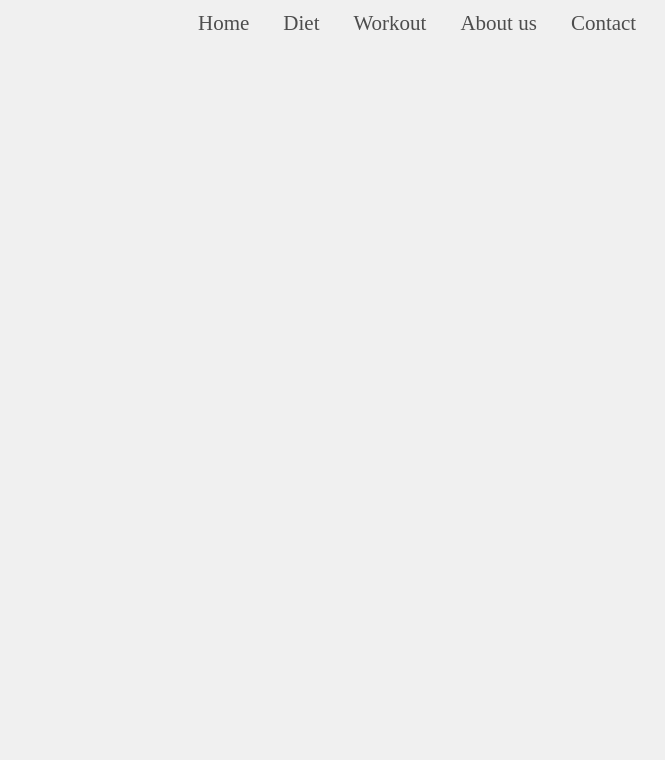
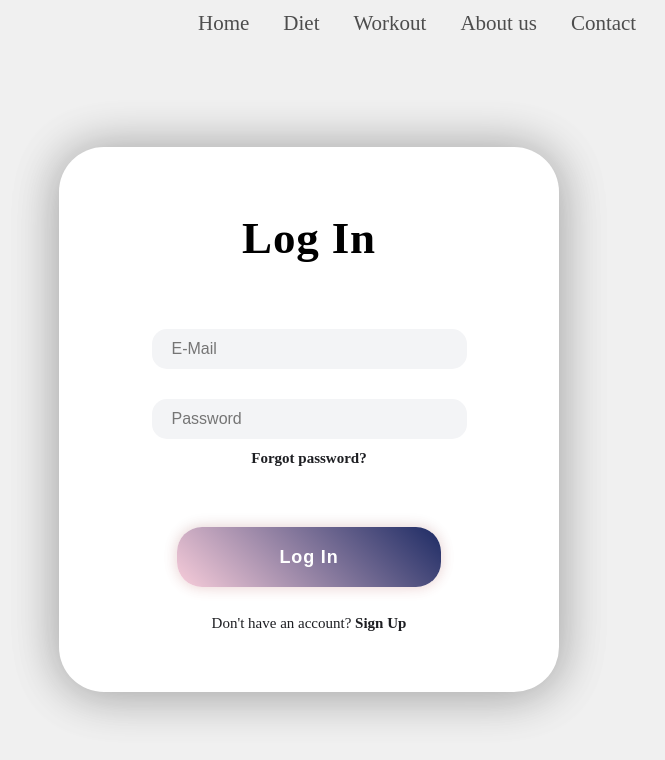
Before and after one commit to haythembensouissi/Better-body, a Next.js app in the folder client/: page / in a window 1280 px wide. Shown: the top 760 px of the page, without its empty margins (331-996 px from the left). Built offline with nearby package versions, Linux system fonts and the light colour scheme.

Commit message:
working on some fixes

```diff
--- a/client/pages/_app.tsx
+++ b/client/pages/_app.tsx
@@ -5,9 +5,10 @@ import "../styles/searchbar.scss"
 import "../styles/workout.css"
 import "../styles/diet_cards.css"
 import Layout from '../component/layout'
+import Navbar from "../component/navbar";
 
 import type { AppProps } from "next/app";
-import Navbar from "./Navbar";
+
 function MyApp({ Component, pageProps }: AppProps) {
   return <Layout >  <Component {...pageProps} /></Layout>
 
--- a/client/pages/index.tsx
+++ b/client/pages/index.tsx
@@ -1,11 +1,121 @@
-import Link from "next/link"
-import Navbar from "./Navbar"
-import Diet from "./Diet"
+import {useState,useEffect} from 'react'
+import axios from "axios";
+import Home from './home'
+import Navbar from '../component/navbar';
 function Homepage(){
-    return (
-      <div>
+  //log in
+const [emails,setEmail] = useState("")
+const [passwords,setPassword] = useState("")
 
-      </div>
-    )
+const [curentuser,setCurrentUser] = useState("")
+const [connected,setConnected] = useState(0)
+
+useEffect(() => {
+
+let connect :any = localStorage.getItem("connected");
+const loggedInUser:any= localStorage.getItem("userName");
+setCurrentUser(loggedInUser)
+setConnected(connect)
+}, []);
+
+
+
+const Login:any= async () =>{
+const  res = await axios.post("http://localhost:2000/api/user/login",{email:emails,password:passwords});
+localStorage.setItem("token", res.data.token);
+localStorage.setItem("userName", res.data.userName)
+localStorage.setItem("userId", res.data.userId);
+localStorage.setItem("connected", res.data.connected);
+
+}
+
+
+// const sendProps  =()=>{
+// // const conn:string="hola"
+// return <Navbar conn={connected}/>
+// }
+
+const Logout = () => {
+setCurrentUser("");
+setEmail("");
+setPassword("");
+setConnected(0)
+localStorage.clear();
+};
+
+const UserIsLogged:any=  ()=>{
+
+if( connected==200){
+
+ return (
+ <div>  <Home />welcome back  {curentuser}
+
+ <button onClick={()=>{return Logout()}}>Logout</button>
+ </div>
+ )
+}else {
+return (
+
+<div className="container">
+
+
+<div className="login-signup-cards">
+
+<div className="login-card">
+
+<div className="login-card-items">
+
+<h1 className="login-tag">Log In</h1>
+
+<form className="form-items">
+
+  <input className="email-item" type="email" placeholder="E-Mail" onChange={(e)=>{
+                setEmail(e.target.value);
+          }}/>
+
+  <div className="password-item">
+
+    <input type="password" placeholder="Password" onChange={(e)=>{
+                setPassword(e.target.value);
+          }}/>
+
+    <div className="forgot-password-item">
+
+      <a href="#">Forgot password?</a>
+
+    </div>
+
+  </div>
+
+  <button className="button-item" type="button" onClick={()=>{return Login()}}>Log In</button>
+
+  <div className="create-account-item">
+
+<a href="/signup"> Don't have an account? <span>Sign Up</span></a>
+
+  </div>
+
+</form>
+
+</div>
+
+</div>
+
+
+</div>
+
+</div>
+)
+
+}
+}
+
+return(
+<div>
+{UserIsLogged()}
+
+</div>
+)
+
 }
 export default Homepage
```
